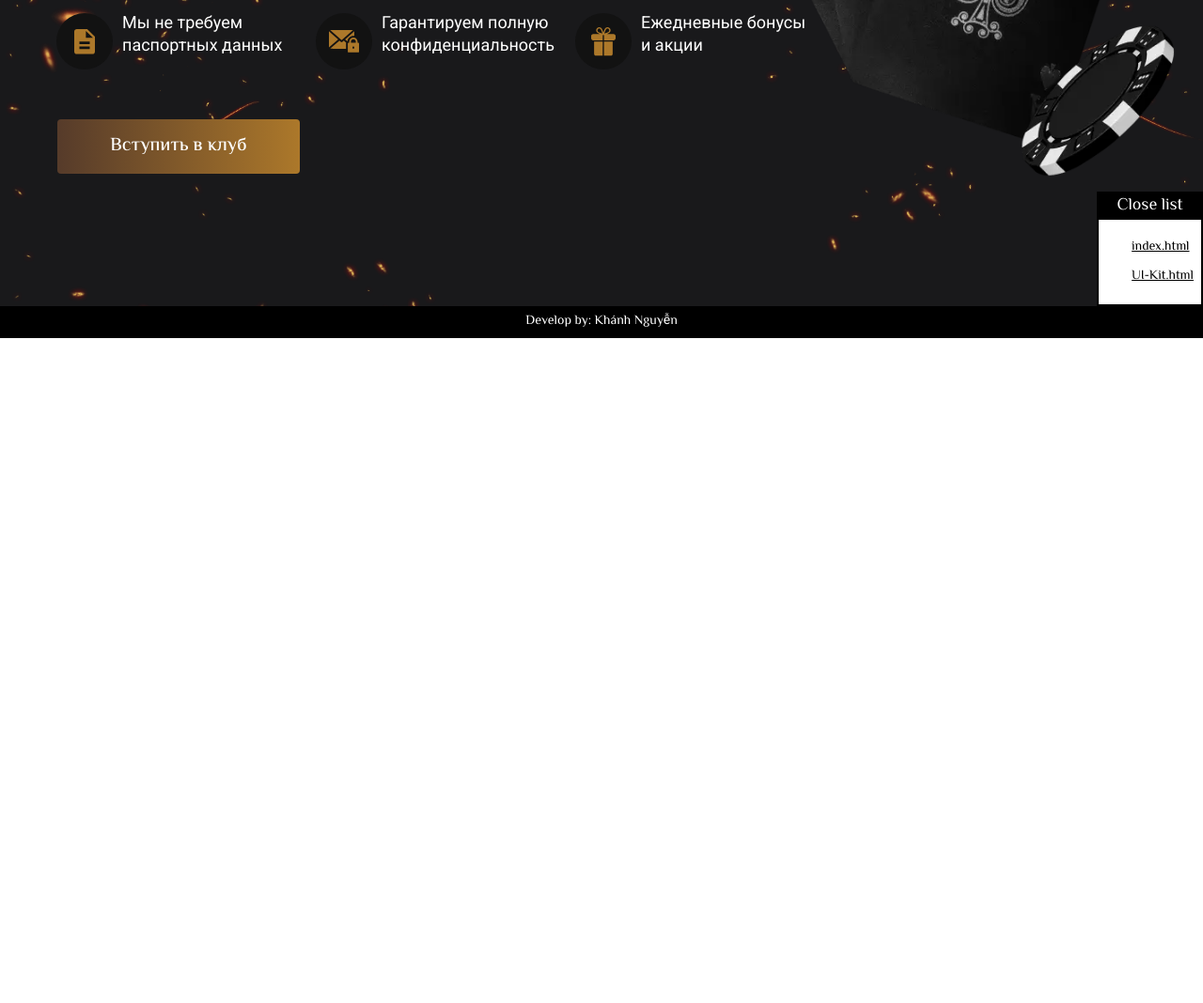
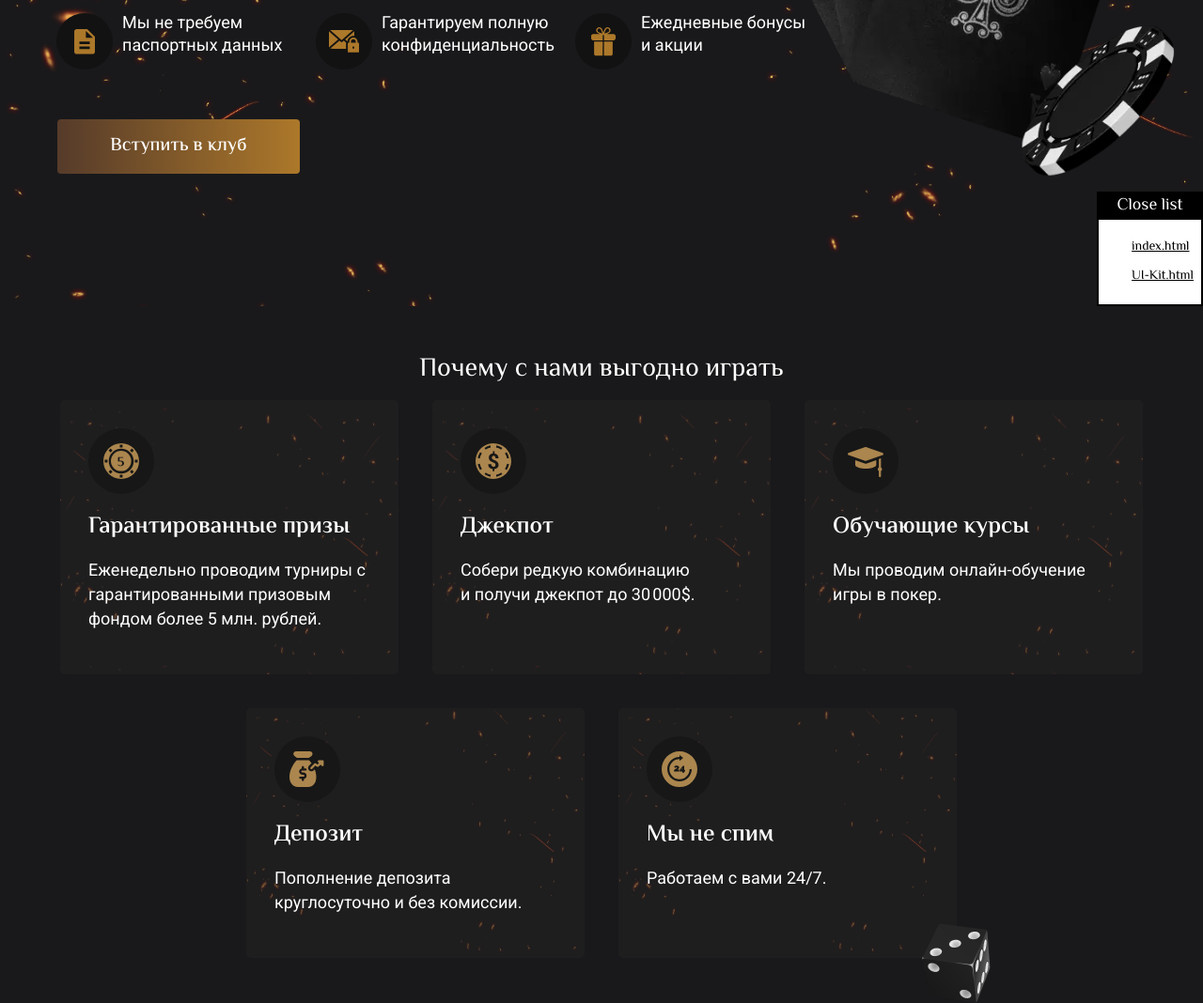
Before and after one commit to Khaanh/KoronaPoker, a website: page app/index.html in a window 1280 px wide. Shown: the part 474-1542 px from the top of the page at 94% size. Before the commit the page ends 834 px from the top, so only its background shows below. Drawn offline with nearby package versions, Linux system fonts and the light colour scheme; files that its build step writes are made by us from their sources.

Commit message:
Block profit

```diff
--- a/app/index.html
+++ b/app/index.html
@@ -6,7 +6,7 @@
 		<main class="main-page">
 			//= layout/_header.html
 
-			<div class="hero">
+			<section class="hero">
         <div class="container hero__container">
           <div class="hero__holder">
             <div class="hero__label">
@@ -69,7 +69,63 @@
             </i>
           </div>
         </div>
-      </div>
+      </section>
+      <!-- .hero -->
+
+      <section class="player-profit">
+        <div class="container">
+          <h2>Почему с нами выгодно играть</h2>
+
+          <ul class="profit-list">
+            <li class="profit-list__items">
+              <i class="profit-list__icon">
+                <img src="./img/profit-01.svg" alt="icon" width="38" height="38">
+              </i>
+              <div class="profit-list__desc">
+                <h3>Гарантированные призы</h3>
+                <p>Еженедельно проводим турниры с гарантированными призовым фондом более 5 млн. рублей.</p>
+              </div>
+            </li>
+            <li class="profit-list__items">
+              <i class="profit-list__icon">
+                <img src="./img/profit-02.svg" alt="icon" width="38" height="38">
+              </i>
+              <div class="profit-list__desc">
+                <h3>Джекпот</h3>
+                <p>Собери редкую комбинацию и получи джекпот до 30 000$.</p>
+              </div>
+            </li>
+            <li class="profit-list__items">
+              <i class="profit-list__icon">
+                <img src="./img/profit-03.svg" alt="icon" width="38" height="38">
+              </i>
+              <div class="profit-list__desc">
+                <h3>Обучающие курсы</h3>
+                <p>Мы проводим онлайн-обучение игры в покер.</p>
+              </div>
+            </li>
+            <li class="profit-list__items">
+              <i class="profit-list__icon">
+                <img src="./img/profit-04.svg" alt="icon" width="38" height="38">
+              </i>
+              <div class="profit-list__desc">
+                <h3>Депозит</h3>
+                <p>Пополнение депозита круглосуточно и без комиссии.</p>
+              </div>
+            </li>
+            <li class="profit-list__items">
+              <i class="profit-list__icon">
+                <img src="./img/profit-05.svg" alt="icon" width="38" height="38">
+              </i>
+              <div class="profit-list__desc">
+                <h3>Мы не спим</h3>
+                <p>Работаем с вами 24/7.</p>
+              </div>
+            </li>
+          </ul>
+        </div>
+      </section>
+      <!-- .player-profit -->
 
 
 		</main>
--- a/app/scss/pages/_home-page.scss
+++ b/app/scss/pages/_home-page.scss
@@ -1,4 +1,4 @@
-// Hero block start:
+// ----- Hero block start -----
 .hero {
   background-image: url(../img/hero-bg.png);
   background-color: $background;
@@ -9,9 +9,7 @@
   min-height: calc(100vh - 102px);
   height: auto;
 
-  &__container {
-
-  }
+  &__container {}
 
   &__holder {
     text-align: left;
@@ -110,3 +108,98 @@
     margin-right: 10px;
   }
 }
+
+// ----- Player profit start -----
+.player-profit {
+  padding: 50px 0 120px;
+  background-color: $background;
+}
+// Profit-list start
+.profit-list {
+  display: flex;
+  justify-content: center;
+  flex-wrap: wrap;
+  margin: 0 -18px;
+
+
+  &__items {
+    list-style: none;
+    background-image: url(../img/profit-bg.png);
+    background-position: center;
+    background-size: auto;
+    background-repeat: repeat;
+    padding: 30px;
+    text-align: left;
+    background-color: rgba(36, 36, 36, 0.5);
+    border-radius: 5px;
+    color: #fff;
+    display: flex;
+    flex-direction: column;
+    max-width: 360px;
+    width: 100%;
+    flex: 1 1 33.3333%;
+    margin: 0 18px 36px;
+    box-shadow: 0 0 0 rgba(0,0,0,.0);
+    transition: 0.3s ease;
+    position: relative;
+
+    &:hover {
+      @media only screen and (min-width: 1025px) {
+        box-shadow: 8px 8px 8px rgba(0,0,0,.3);
+
+        .profit-list__icon {
+          transform: rotate(360deg);
+        }
+      }
+    }
+
+    &:last-child {
+      &:after {
+        content: '';
+        display: inline-block;
+        background-image: url(../img/profit-cube.png);
+        position: absolute;
+        bottom: -50px;
+        right: -50px;
+        width: 100px;
+        height: 100px;
+      }
+    }
+
+    h3 {
+      font-weight: 600;
+      font-size: 25px;
+      line-height: 32px;
+      text-align: left;
+      margin-bottom: 16px;
+    }
+
+    p {
+      font-family: $sec-font;
+      font-size: 18px;
+      line-height: 26px;
+    }
+  }
+
+  &__icon {
+    display: flex;
+    align-items: center;
+    justify-content: center;
+    height: 70px;
+    width: 70px;
+    flex: 0 0 70px;
+    border-radius: 50%;
+    background-color: #171717;
+    margin-bottom: 20px;
+    transform: rotate(0);
+    transition: 0.2s ease;
+  }
+
+  &__desc {}
+}
+
+.profit-cube {
+  position: absolute;
+  bottom: 0;
+  right: 0;
+}
```
Also changed, not shown: app/img/profit-01.svg (added), app/img/profit-02.svg (added), app/img/profit-03.svg (added), app/img/profit-04.svg (added), app/img/profit-05.svg (added), app/img/profit-bg.png (added), app/img/profit-cube.png (added).
